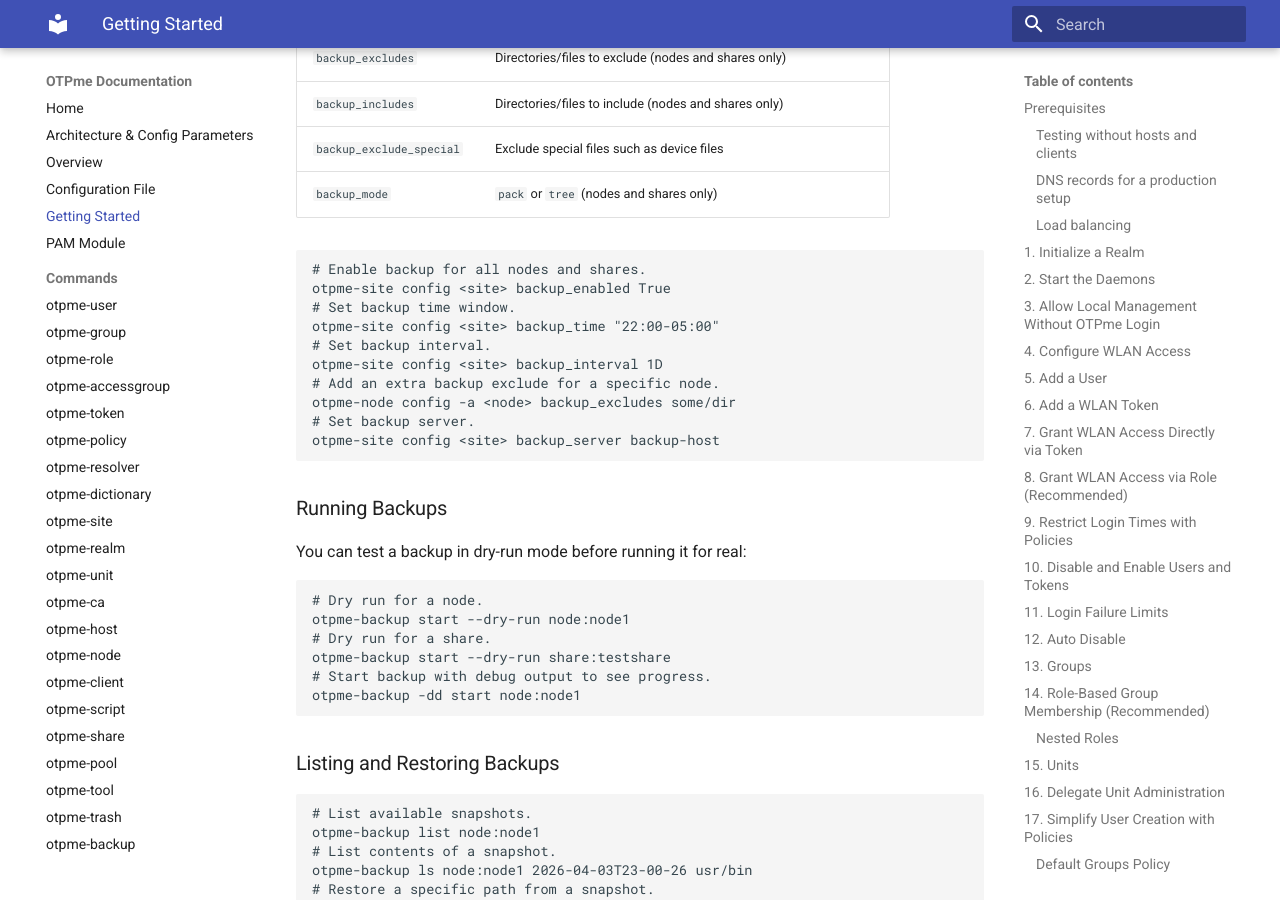
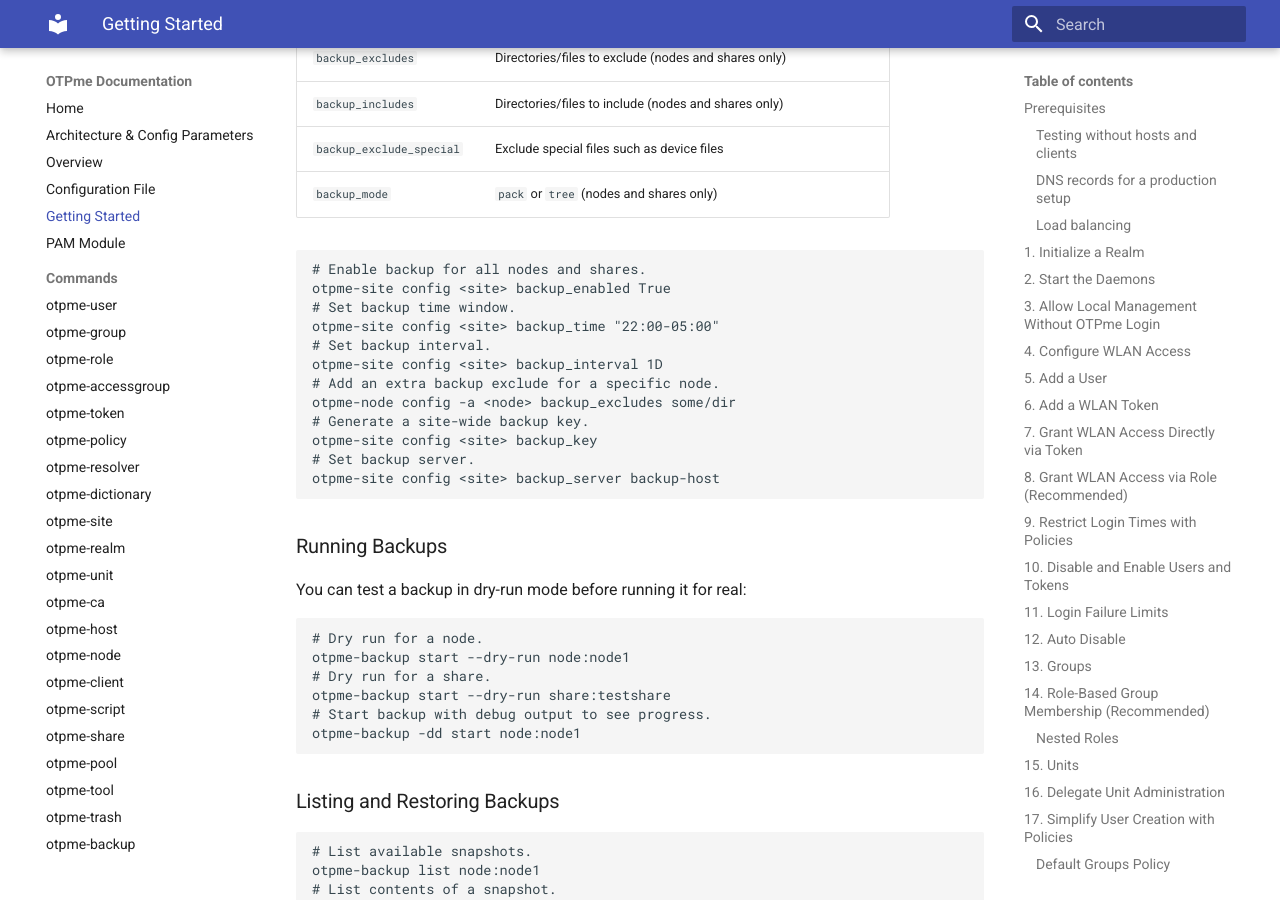
Before and after one commit to the2nd/otpme, an MkDocs documentation site: the page built from docs/getting-started.md, in a window 1280 px wide and 900 px high, scrolled down 25016 px. Built offline with MkDocs 1.6.1 and Material for MkDocs 9.7.7, drawn with Linux system fonts in a browser that asks for light colours.

Commit message:
Working on docs.

````diff
--- a/docs/getting-started.md
+++ b/docs/getting-started.md
@@ -1253,6 +1253,8 @@ otpme-site config <site> backup_time "22:00-05:00"
 otpme-site config <site> backup_interval 1D
 # Add an extra backup exclude for a specific node.
 otpme-node config -a <node> backup_excludes some/dir
+# Generate a site-wide backup key.
+otpme-site config <site> backup_key
 # Set backup server.
 otpme-site config <site> backup_server backup-host
 ```
````
